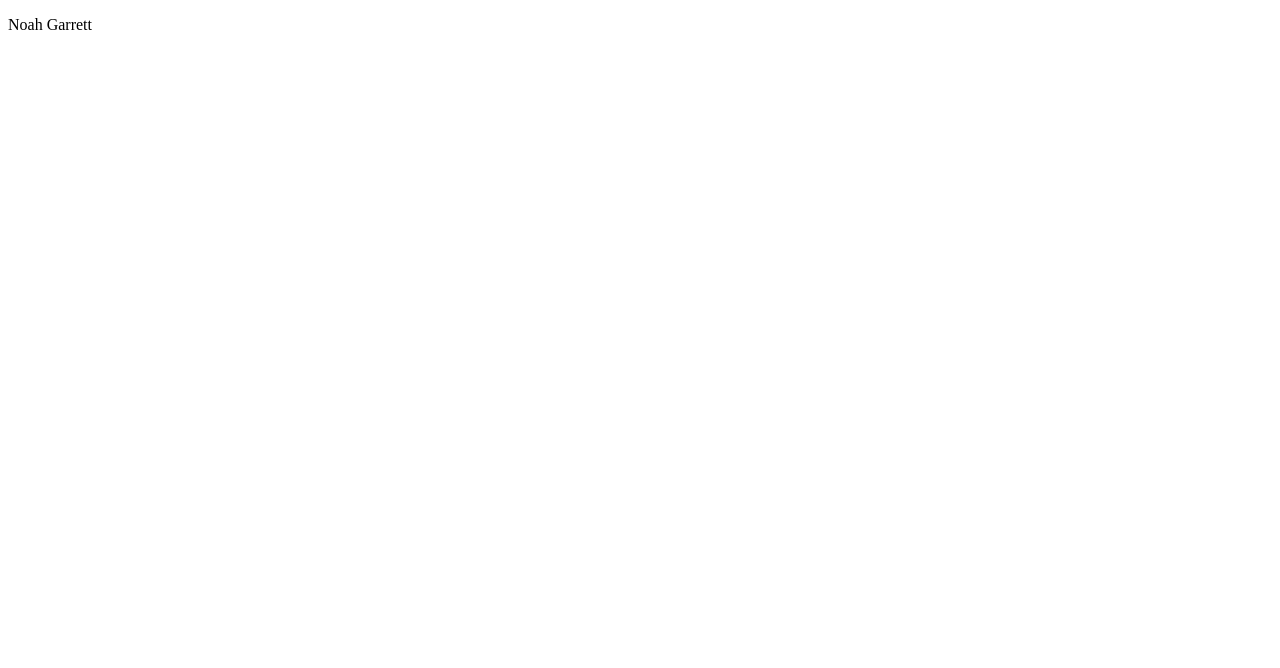
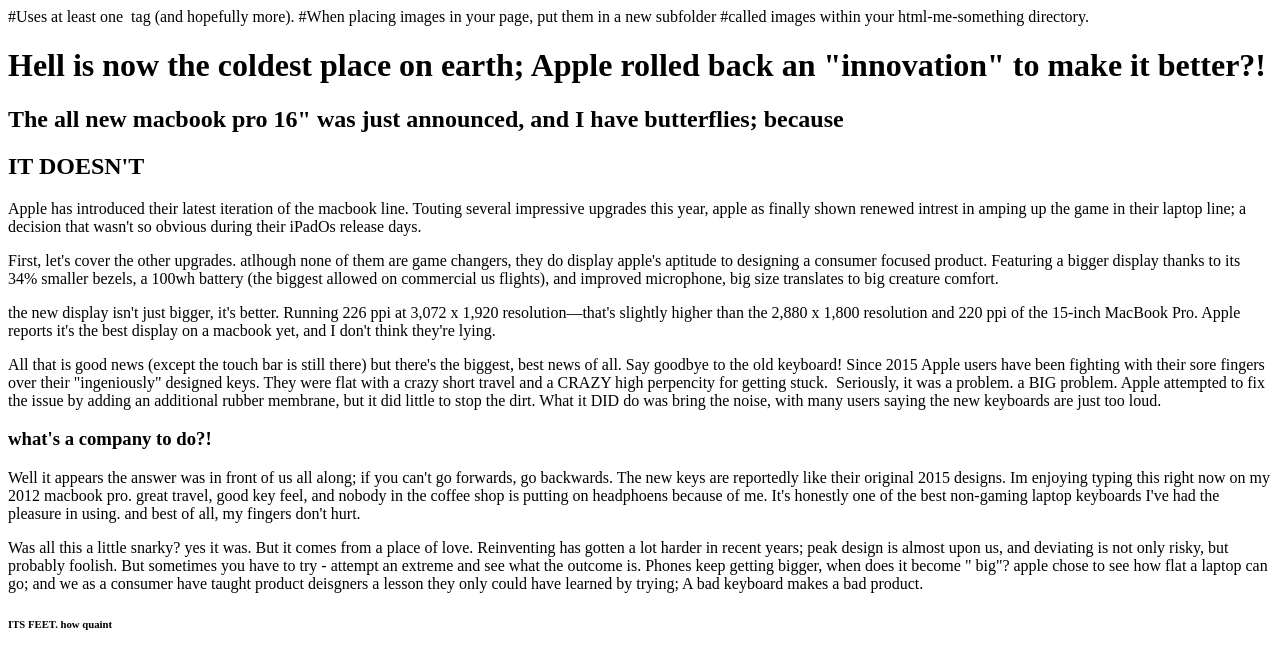
Before and after one commit to Noah-Garrett/HTML_me, a plain HTML site: page index.html in a window 1280 px wide. Drawn offline with Linux system fonts and the light colour scheme.

Commit message:
typed out most of the article, but needs spellcheck

```diff
--- a/index.html
+++ b/index.html
@@ -1,23 +1,93 @@
 <!DOCTYPE html>
+<head>
+        <meta charset="UTF-8" />
+        <title>Using main</title>
+</head>
 <html>
+    #Uses at least one <img> tag (and hopefully more).
+    #When placing images in your page, put them in a new subfolder
+    #called images within your html-me-something directory.
 
 <header>
+<h1>Hell is now the coldest place on earth; Apple rolled back an "innovation"
+    to make it better?!
+</h1>
+</header>
+
 <body>
+    <h2> The all new macbook pro 16" was just announced, and I have butterflies;
+         because
+    </h2>
+    <h2> IT DOESN'T
+    </h2>
 
+    <main >
+     <p> Apple has introduced their latest iteration of the macbook line.
+         Touting several impressive upgrades this year, apple as finally shown renewed
+         intrest in amping up the game in their laptop line; a decision that wasn't so
+         obvious during their iPadOs release days.
+     </p>
+        <article>
+            <p> First, let's cover the other upgrades. atlhough none of them are game changers,
+                they do display apple's aptitude to designing a consumer focused product.
+                Featuring a bigger display thanks to its 34% smaller bezels, a 100wh battery
+                (the biggest allowed on commercial us flights), and improved microphone, big size
+                translates to big creature comfort.
+            </p>
+        </article>
+        <article>
+            <p>the new display isn't just bigger, it's better. Running 226 ppi at 3,072 x 1,920 resolution—that's
+                slightly higher than the 2,880 x 1,800 resolution and 220 ppi of the 15-inch MacBook Pro.
+                Apple reports it's the best display on a macbook yet, and I don't think they're lying.
+            </p>
+        </article>
 
+    </main>
     <main>
-         <p>Noah Garrett</p>
+        <article>
+            <p>
+                All that is good news (except the touch bar is still there) but there's the biggest,
+                best news of all. Say goodbye to the old keyboard! Since 2015 Apple users have been fighting
+                with their sore fingers over their "ingeniously" designed keys. They were flat with a crazy short
+                travel and a CRAZY high perpencity for getting stuck.
 
+                <img at some point YOOOOo>
+
+                Seriously, it was a problem. a BIG problem. Apple attempted to fix the issue by adding
+                an additional rubber membrane, but it did little to stop the dirt. What it DID do was bring
+                the noise, with many users saying the new keyboards are just too loud.
+            </p>
+            <h3>
+                what's a company to do?!
+            </h3>
+
+             <p>
+                Well it appears the answer was in front of us all along; if you can't go forwards,
+                go backwards. The new keys are reportedly like their original 2015 designs.
+                Im enjoying typing this right now on my 2012 macbook pro. great travel, good key feel,
+                and nobody in the coffee shop is putting on headphoens because of me. It's honestly
+                one of the best non-gaming laptop keyboards I've had the pleasure in using.
+                and best of all, my fingers don't hurt.
+            </p>
+        </article>
 
         <article>
-
+            <p>
+                Was all this a little snarky? yes it was. But it comes from a place of love. Reinventing
+                has gotten a lot harder in recent years; peak design is almost upon us, and deviating is
+                not only risky, but probably foolish. But sometimes you have to try - attempt an extreme
+                and see what the outcome is. Phones keep getting bigger, when does it become " big"?
+                apple chose to see how flat a laptop can go; and we as a consumer have taught product
+                deisgners a lesson they only could have learned by trying; A bad keyboard makes a bad
+                product.
+            </p>
         </article>
-
     </main>
 
 </body>
 
 <footer>
+    <h6> ITS FEET. how quaint </h6>
 
 </footer>
 
```
Lines whose indentation alone changed are shown as unchanged.
